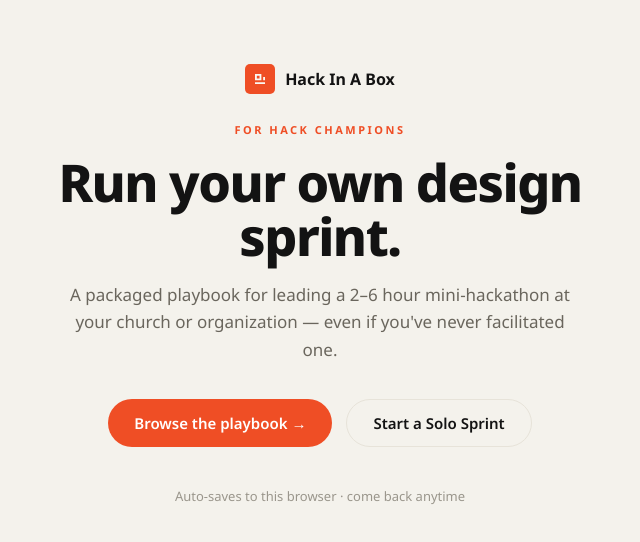
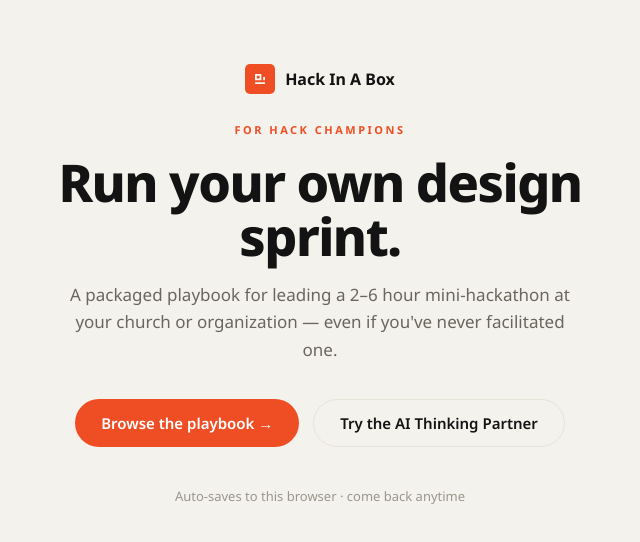
Before and after one commit to jeeminhan/hack-in-a-box, a React (Vite) app: page / in a window 1280 px wide. Shown: the top 542 px of the page, without its empty margins (320-960 px from the left). Built offline with nearby package versions, Linux system fonts and the light colour scheme.

Commit message:
feat: home points to AI Thinking Partner; remove solo route

```diff
--- a/src/HackInABox.jsx
+++ b/src/HackInABox.jsx
@@ -2745,7 +2745,7 @@
 }
 
 // ========== HOME ==========
-function Home({ onStartSprint, onBrowse }) {
+function Home({ onTryAI, onBrowse }) {
   return (
     <div style={{ minHeight: "100vh", background: color.bg, fontFamily: font.sans, overflowY: "auto" }}>
       <div style={{ maxWidth: 720, margin: "0 auto", padding: "64px 24px 80px", textAlign: "center" }}>
@@ -2759,7 +2759,7 @@
         </p>
         <div style={{ display: "flex", gap: 14, justifyContent: "center", flexWrap: "wrap" }}>
           <button onClick={onBrowse} style={pill("primary")}>Browse the playbook →</button>
-          <button onClick={onStartSprint} style={pill("secondary")}>Start a Solo Sprint</button>
+          <button onClick={onTryAI} style={pill("secondary")}>Try the AI Thinking Partner</button>
         </div>
         <p style={{ fontSize: 13, color: color.faint, marginTop: 40 }}>Auto-saves to this browser · come back anytime</p>
       </div>
@@ -3120,7 +3120,7 @@
   const [isMobile, setIsMobile] = useState(false);
   const contentRef = useRef(null);
 
-  const [view, setView] = useState(() => readStoredString("hiab-view", "home")); // "home" | "solo" | <sectionId>
+  const [view, setView] = useState(() => readStoredString("hiab-view", "home")); // "home" | "partner" | <sectionId>
   useEffect(() => { writeStoredString("hiab-view", view); }, [view]);
   const [navOpen, setNavOpen] = useState(false);
   const navigate = (id) => { setView(id); if (contentRef.current) contentRef.current.scrollTop = 0; };
@@ -3140,19 +3140,13 @@
     return () => document.head.removeChild(link);
   }, []);
 
-  // GuidedFlow internally calls setMode("picker") and setMode("reference"). Map them:
-  const fromGuided = (m) => setView(m === "picker" ? "home" : m === "reference" ? "overview" : m);
-
-  if (view === "home") return <Home onStartSprint={() => setView("solo")} onBrowse={() => navigate("overview")} />;
-  if (view === "solo") return <GuidedFlow setMode={fromGuided} />;
+
+  if (view === "home") return <Home onTryAI={() => setView("partner")} onBrowse={() => navigate("overview")} />;
+
 
   const activePhase = phaseOf(view);
   const inRun = activePhase === "run";
 
-  const openSoloAt = (stepIdx) => {
-    writeStoredString("hiab-guided-step", String(stepIdx));
-    setView("solo");
-  };
 
   const renderContent = (active) => {
     switch (active) {
```
